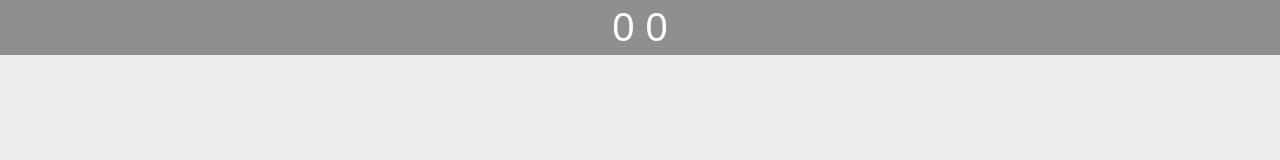
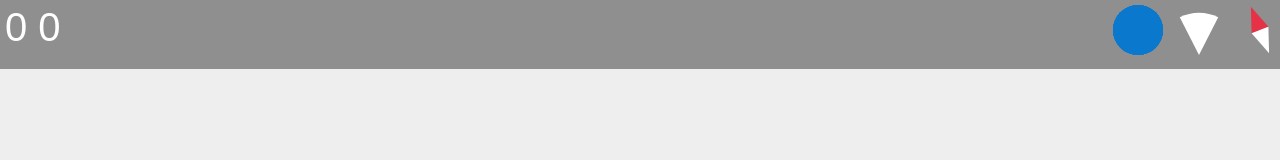
Before and after one commit to gravitezero/ChallengeWOT, a website: page src/index.html in a window 1280 px wide. Drawn offline with Linux system fonts and the light colour scheme.

Commit message:
controls

```diff
--- a/src/components/script.js
+++ b/src/components/script.js
@@ -2,6 +2,91 @@ const ControlFreq = 1/30 * 1000;
 const SensorsFreq = 300;
 const host = '192.168.8.128';
 const speedFactor = 1;
+
+///////////////////////////////////////////////////////////////////////////////////////////////////////////////
+//      controls                                                                                             //
+///////////////////////////////////////////////////////////////////////////////////////////////////////////////
+
+function Controls() {
+
+  var color = document.getElementById('color');
+  var compass = document.getElementById('compass');
+  var ultrasonic = document.getElementById('ultrasonic');
+
+
+  this.setColor = function(r, g, b) {
+    var context = color.getContext('2d');
+
+    context.fillStyle = 'rgb('+r+', '+g+', '+b+')';
+    context.beginPath();
+    context.arc(25, 25, 25, 0, 2*Math.PI, false);
+    context.fill();
+  }
+
+  this.setCompass = function(angle) {
+
+    angle = angle / 180 * Math.PI; // to radian
+
+    var context = compass.getContext('2d');
+    context.clearRect(0, 0, 50, 50);
+
+    context.translate(25, 25);
+    context.rotate(angle);
+    context.fillStyle = 'rgb(230, 50, 70)';
+    context.beginPath();
+    context.lineTo(9, 0);
+    context.lineTo(0, 25);
+    context.lineTo(-9, 0);
+    context.fill();
+
+    context.fillStyle = 'white';
+    context.beginPath();
+    context.lineTo(9, 0);
+    context.lineTo(0, -25);
+    context.lineTo(-9, 0);
+    context.fill();
+
+    context.translate(-25, -25);
+  }
+
+  this.setUltrasonic = function(intensity) {
+
+    var context = ultrasonic.getContext('2d');
+    context.clearRect(0, 0, 50, 50);
+
+    context.translate(25, 50);
+    context.rotate(Math.PI * -0.5);
+    context.fillStyle = (intensity === 255) ? 'red' : 'white' ;
+    intensity = intensity / 255 * 50;
+    context.beginPath();
+
+    context.lineTo(0, 0);
+    context.arc(0, 0, intensity, Math.PI * -0.15, Math.PI * 0.15);
+    context.fill();
+
+    context.rotate(Math.PI * 0.5);
+    context.translate(-25, -50);
+  }
+
+  return this;
+}
+
+var controls = new Controls();
+
+setInterval(function() {
+  controls.setColor(10, 120, Math.floor(Math.random() * 255));
+}, 1000);
+
+setInterval(function() {
+  controls.setUltrasonic(Math.floor(Math.random() *255));
+}, 1000);
+
+setInterval(function() {
+  controls.setCompass(Math.random() * 360);
+}, 1000);
+
+
+
 
 ///////////////////////////////////////////////////////////////////////////////////////////////////////////////
 //      websocket                                                                                            //
@@ -113,8 +198,6 @@ function NXT() {
 
 console.log("touchscreen is", VirtualJoystick.touchScreenAvailable() ? "available" : "not available");
 
-console.log(document.getElementById('info'));
-
 var joystick    = new VirtualJoystick({
   container       : document.getElementById('container'),
   mouseSupport    : true,
@@ -155,9 +238,6 @@ var toMotorControls = function(dx, dy) {
 var log = $('#keys')[0],
     pressedKeys = [];
 
-console.log($('#keys'));
-console.log(document.getElementById('keys'));
-
 var keyPressed = function(doClass) {
     return function(evt) {
         if (!keytochar(evt.keyCode))
--- a/src/index.html
+++ b/src/index.html
@@ -10,6 +10,11 @@
 		<div id="info">
 			<span id="result"></span>
 			<ul id="keys"></ul>
+			<div id="controls">
+				<canvas id="color" width="50px" height="50px" ></canvas>
+				<canvas id="ultrasonic" width="50px" height="50px" ></canvas>
+				<canvas id="compass" width="50px" height="50px" ></canvas>
+			</div>
 		</div>
 
 		<script src="components/jquery/jquery.min.js"></script>
--- a/src/styles/style.css
+++ b/src/styles/style.css
@@ -1,32 +1,44 @@
 * {
 	margin: 0;
 	padding: 0;
-	box-sizing: border-box;
+	-moz-box-sizing: border-box;
 }
 
 html {
 	overflow: hidden;
+	width: 100%;
+	height: 100%;
 }
 
 body {
 	background-color: #EEE;
+	width: 100%;
+	height: 100%;
 }
 
 #info {
 	color: white;
-	position	: absolute;
-	top	: 0px;
-	width	: 100%;
-	padding	: 5px;
-	text-align	: center;
+	position: absolute;
+	top: 0px;
+	width: 100%;
+	padding: 5px;
 	background: rgba(0,0,0,0.4);
 	font-size: 30pt;
 	font-weight: 100;
 	font-family: sans-serif;
 }
 
+#info #result {
+	width: 200px;
+	margin: auto;
+}
+
 #info span, #info ul {
-	display: block;
+	display: inline-block;
+}
+
+#info span, #info ul, #info li {
+	line-height: 20pt;
 }
 
 #info li {
@@ -39,6 +51,17 @@ body {
 	margin: 0 10px;
 }
 
+#controls {
+	float: right;
+}
+
+#color, #ultrasonic, #compass {
+	width: 50px;
+	height: 50px;
+	display: inline-block;
+	/*border: 1px solid rgba(0,0,0,0.4);*/
+}
+
 #container {
 	width	: 100%;
 	height	: 100%;
@@ -47,5 +70,5 @@ body {
 }
 
 canvas {
-	opacity: 0.4;
+	/*opacity: 0.4;*/
 }
```
